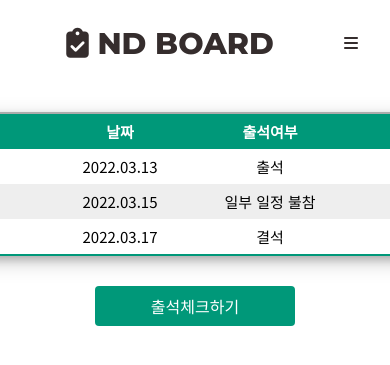
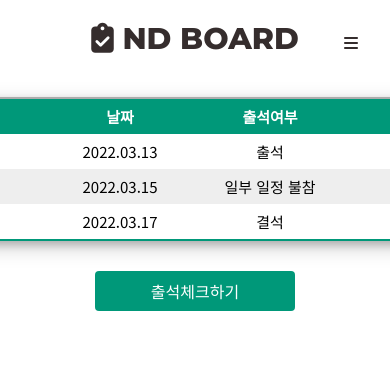
Before and after one commit to 25th-Night/ND_board, a Django app: page /attendance/ in a window 390 px wide; the page is wider, and only the part inside the window is pictured. Shown: the top 365 px of that part. Run offline with Django 4.2, Linux system fonts and the light colour scheme; parts of the project's set-up code (start-up, migrations or seed data) failed here and were passed over; some libraries are stand-ins or nearby versions.

Commit message:
Fix header.css

```diff
--- a/static/css/header.css
+++ b/static/css/header.css
@@ -21,7 +21,6 @@ nav {
     display: flex;
     color: var(--text-color-header);
     align-items: center;
-    margin-bottom : 30px;
 }
 
 nav .nav-logo {
@@ -120,15 +119,16 @@ nav .nav-menu li:hover {
 
 
 @media screen and (max-width: 768px) {
+
     nav {
         display: flex;
         flex-direction: column;
         align-items: flex-start;
-        padding: 0 10px;
+        padding: 20px 10px;
     }
 
     nav .nav-logo {
-        margin: 25px 50px 0 0;
+        margin: 0;
         width: 100%;
     }
 
```
